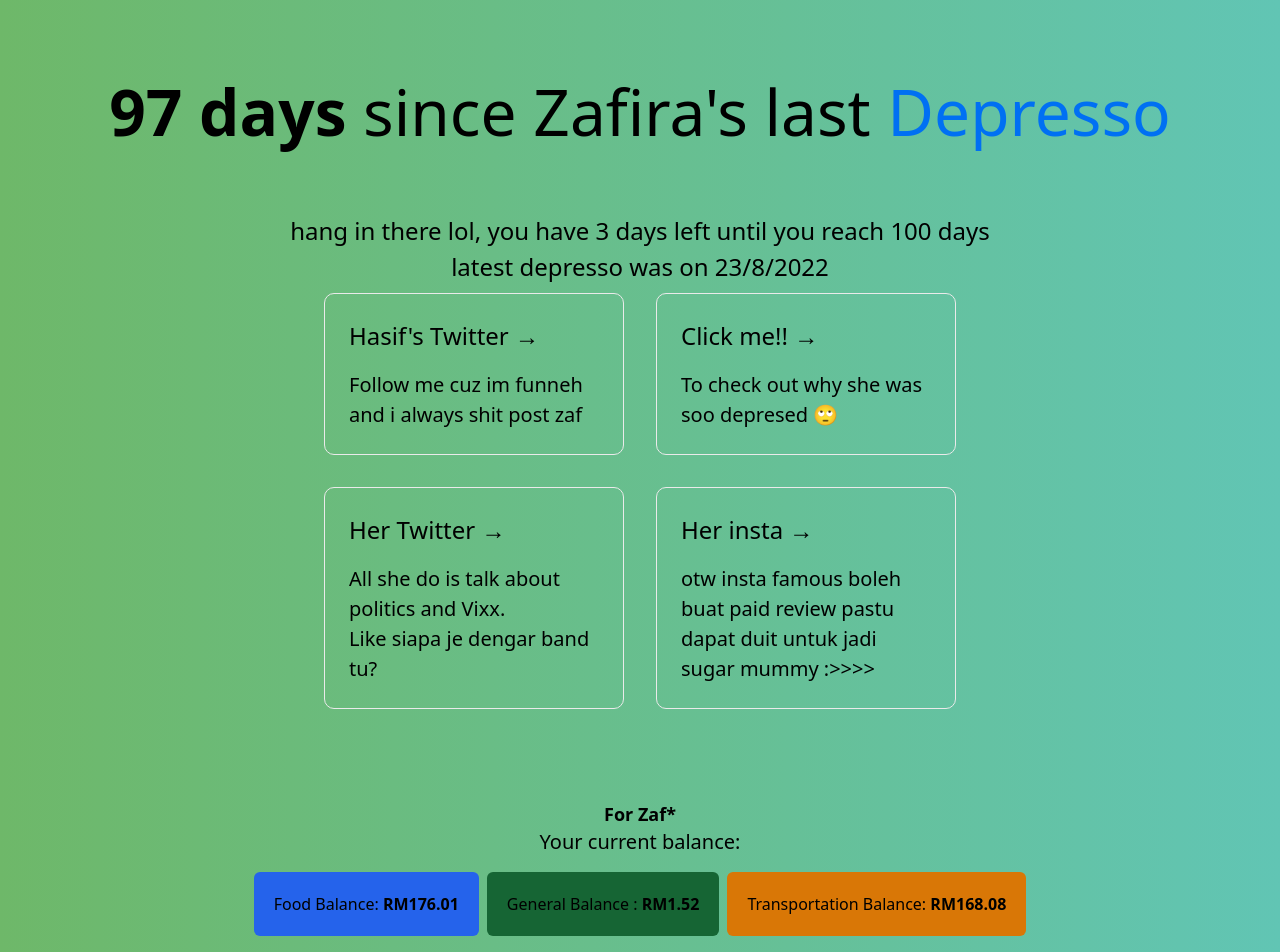
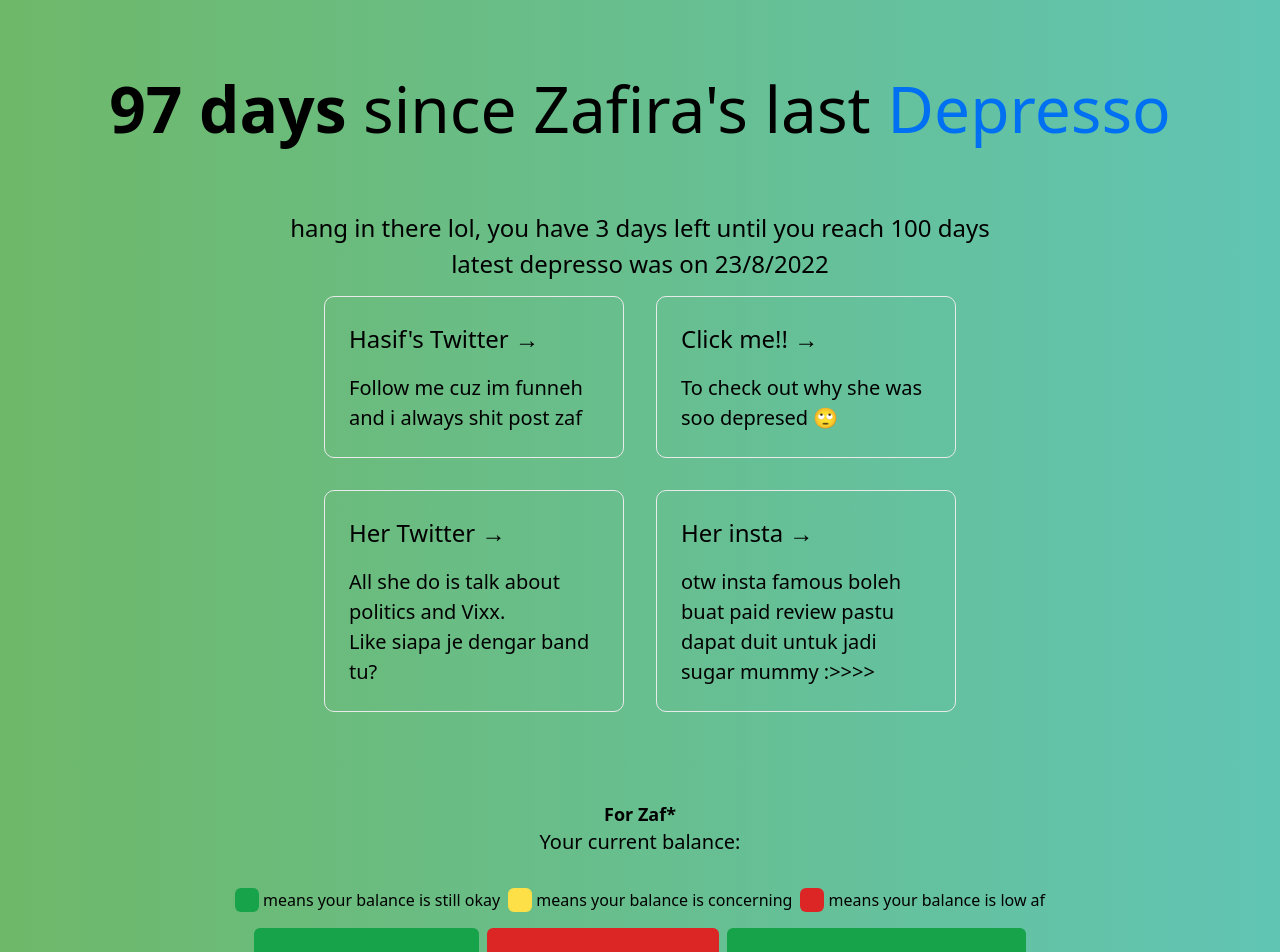
Before and after one commit to hasifjasmi/depressoTracker, a Next.js app: page / in a window 1280 px wide. Shown: the top 952 px of the page. Built offline with nearby package versions, Linux system fonts and the light colour scheme.

Commit message:
added balance sheet

```diff
--- a/pages/balance.jsx
+++ b/pages/balance.jsx
@@ -2,6 +2,20 @@ function Balance() {
   var food = 176.01;
   var general = 1.52;
   var transport = 168.08;
+
+  function changeColour(bal) {
+    var colour;
+    if (bal < 10) {
+      return (colour = "bg-red-600");
+    } else if (bal > 40 && bal < 110) {
+      return (colour = "bg-yellow-300");
+    } else {
+      return (colour = "bg-green-600");
+    }
+  }
+  var colourFood = changeColour(food);
+  var colourGeneral = changeColour(general);
+  var colourTransport = changeColour(transport);
 
   return (
     <>
@@ -11,14 +25,32 @@ function Balance() {
         </h1>
         <h1 className="text-xl pb-4">Your current balance:</h1>
       </div>
+      {/* legend */}
+
+      <div className="flex space-x-2 justify-center rounded-md p-4 ">
+        <div className="flex flex-row">
+          <div className="bg-green-600 basis-auto rounded-md w-6">&nbsp;</div>
+          <div>&nbsp;means your balance is still okay</div>
+        </div>
+        <div className="flex flex-row">
+          <div className="bg-yellow-300 basis-auto rounded-md w-6">&nbsp;</div>
+          <div>&nbsp;means your balance is concerning</div>
+        </div>
+        <div className="flex flex-row">
+          <div className="bg-red-600 basis-auto rounded-md w-6">&nbsp;</div>
+          <div>&nbsp;means your balance is low af</div>
+        </div>
+      </div>
+
+      {/* show balance */}
       <div className="flex flex-row space-x-2 justify-center pb-11">
-        <div className="bg-blue-600 basis-auto p-5 rounded-md">
+        <div className={`${colourFood} basis-auto p-5 rounded-md`}>
           Food Balance: <b>RM{food}</b>
         </div>
-        <div className="bg-green-800 basis-auto p-5 rounded-md">
+        <div className={`${colourGeneral} basis-auto p-5 rounded-md`}>
           General Balance : <b>RM{general}</b>
         </div>
-        <div className="bg-amber-600 basis-auto p-5 rounded-md">
+        <div className={`${colourTransport} basis-auto p-5 rounded-md`}>
           Transportation Balance: <b>RM{transport}</b>
         </div>
       </div>
--- a/styles/Home.module.css
+++ b/styles/Home.module.css
@@ -57,7 +57,7 @@
   margin: 4rem 0;
   line-height: 1.5;
   font-size: 1.5rem;
-  margin-bottom: -8px;
+  margin-bottom: -2px;
 }
 
 .code {
```
